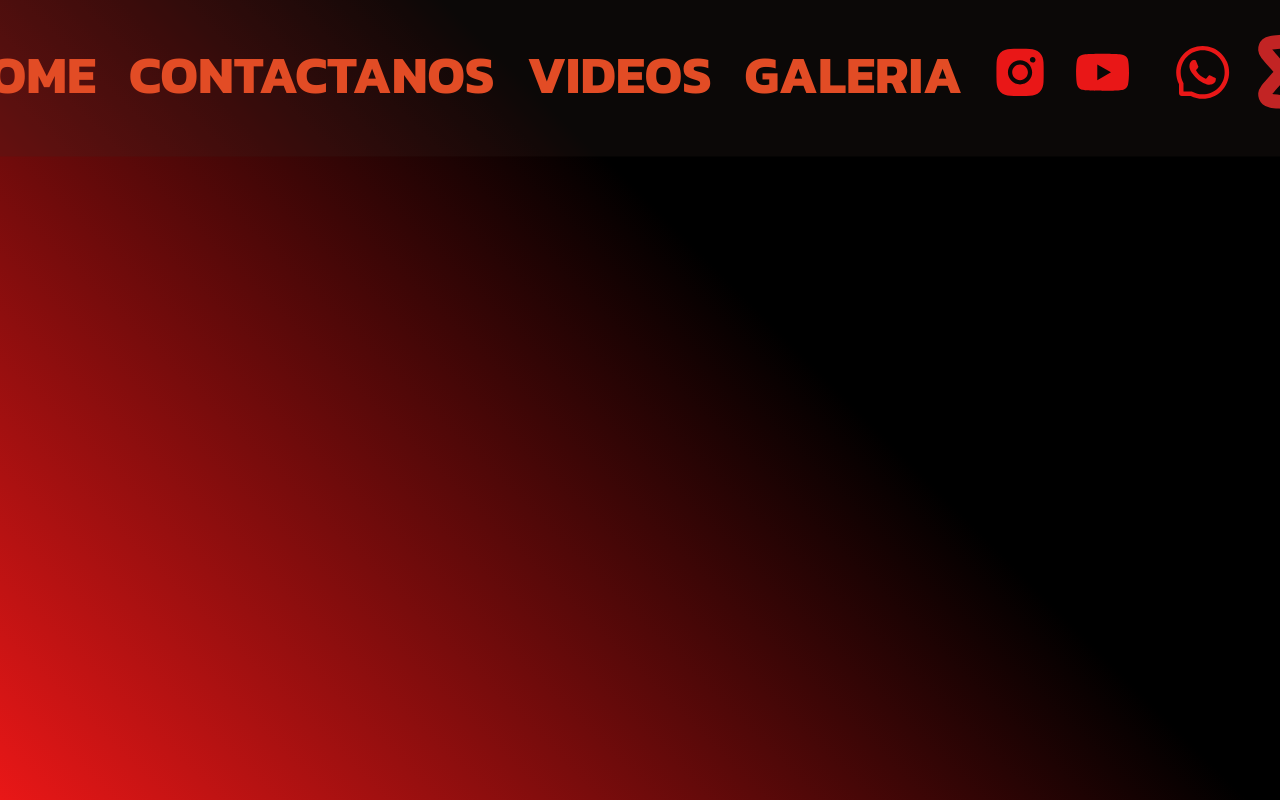
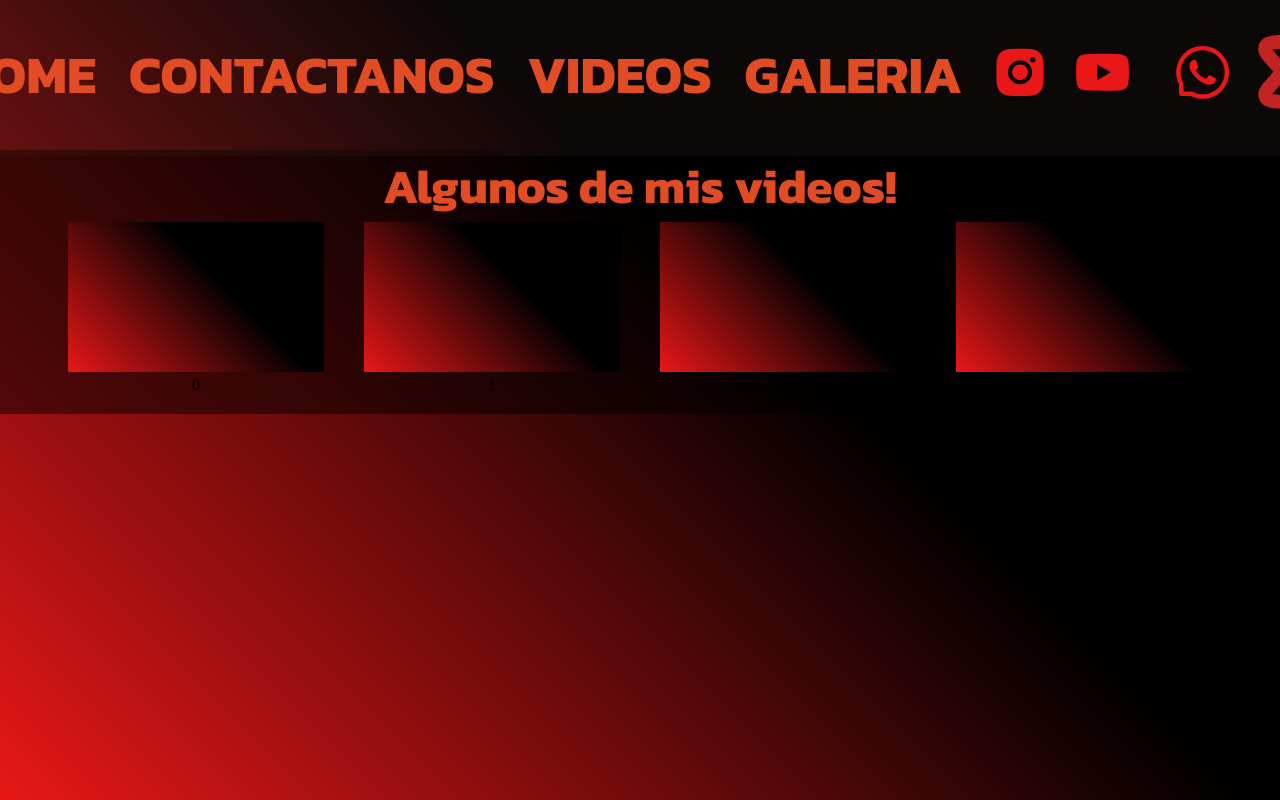
Before and after one commit to SalZeus/ferromusica-deploy, a React (Vite) app in the folder ferro/: page /videos in a window 1280 px wide. Built offline with nearby package versions, Linux system fonts and the light colour scheme; some icons are missing.

Commit message:
Adding video route and component

```diff
--- a/ferro/src/App.jsx
+++ b/ferro/src/App.jsx
@@ -1,7 +1,8 @@
 import { BrowserRouter, Routes, Route } from "react-router-dom";
-import Header from "./Components/Header/Header"
-import Home from "./Containers/Home/Home"
-import Gallery from "./Containers/Gallery/Gallery"
+import Header from "./Components/Header/Header";
+import Home from "./Containers/Home/Home";
+import Gallery from "./Containers/Gallery/Gallery";
+import VideoGallery from "./Containers/VideoGallery/VideoGallery.jsx";
 import './App.scss'
 function App() {
 
@@ -11,6 +12,7 @@ function App() {
       <Routes>
         <Route path="/" element={<Home />}></Route>
         <Route path="/gallery" element={<Gallery />}></Route>
+        <Route path="/videos" element={<VideoGallery />}></Route>
 
       </Routes>
     </BrowserRouter>
--- /dev/null
+++ b/ferro/src/Containers/VideoGallery/VideoGallery.jsx
@@ -0,0 +1,75 @@
+import { motion } from 'framer-motion';
+// import GalleryItems from "../../Constants/Images";
+import "./VideoGallery.scss"
+
+function VideoGallery() {
+
+    // const imageArray = Object.values(GalleryItems);
+
+    const videos = [
+        {
+          title: 'MIRAME OTRA VEZ',
+          description: 'Disfrutemos de momentos juntos! Estamos a un mensaje de distancia!',
+          videoUrl: 'https://www.youtube.com/embed/pvdZY4DbcHg?si=5N9v2qOjBUKmipOW',
+        },
+        {
+          title: 'CLANDESTINO',
+          description: 'Disfrutemos de momentos juntos! Estamos a un mensaje de distancia!',
+          videoUrl: 'https://www.youtube.com/embed/_1zwWmC1G4Q?si=OHNpwnJUKOEtwOYM',
+        },
+        {
+          title: 'HOY NO',
+          description: 'Disfrutemos de momentos juntos! Estamos a mensaje de distancia!',
+          videoUrl: 'https://www.youtube.com/embed/3vUxRmhIljs?si=R1JgDequdZbYaTdW',
+        },
+        {
+          title: 'SECRETO',
+          description: 'Disfrutemos de momentos juntos! Estamos a un mensaje de distancia!',
+          videoUrl: 'https://www.youtube.com/embed/vB8I-2uYd3o?si=PEddyQoq8pWkGhCX',
+        },
+      ];
+
+    return(
+
+        <motion.section className="gallery" id="galeria"
+        animate={{ x: [0, 100, 0] }}
+
+        >
+            <motion.div className="container"
+                animate={{ x: [0, 100, 0] }}
+            >
+                <motion.h1 animate={{ x: [0, 100, 0] }}>Algunos de mis videos!</motion.h1>
+                <motion.div className="image-container"
+                    animate={{ x: [0, 100, 0] }}
+                >
+                    {videos.map((title, description, videoUrl, index) => (
+                        <motion.div className="image" key={index}
+                            whileHover={{
+                                scale: 3,
+                                border: "10px",
+                                transition: {
+                                    duration: .3,
+                                    ease: "easeInOut"
+                                }
+                            }}
+                            whileInView={{opacity: 1}}
+                        >
+                            <iframe key={`video number ${index}`}
+                                width='100%'
+                                height='100%'
+                                frameBorder="0"
+                                src={videoUrl}
+                                title={title}
+                                allow='accelerometer; autoplay; clipboard-write; encrypted-media; gyroscope; picture-in-picture; web-share'
+                                allowFullScreen
+                            ></iframe>
+                            <p>{description}</p>
+                        </motion.div>
+                    ))}
+                </motion.div>
+            </motion.div>
+        </motion.section>
+    )
+}
+
+export default VideoGallery;
--- /dev/null
+++ b/ferro/src/Containers/VideoGallery/VideoGallery.scss
@@ -0,0 +1,43 @@
+section{
+    display: flex;
+    margin-top: 150px;
+    .container{
+        display: flex;
+        flex-wrap: wrap;
+        flex-direction: column;
+        text-align: center;
+        justify-content: center;
+        width: 100%;
+        height: auto;
+        align-items: center;
+        h1{
+            font-size: 3rem;
+            font-family: var(--text-font);
+            color: var(--orange);
+            align-self: center;
+        }
+        .image-container{
+            width: 100%;
+            height: auto;
+            object-fit: contain;
+            display: flex;
+            align-items: center;
+            justify-content: center;
+            flex-wrap: wrap;
+            flex-direction: row;
+            text-align: center;
+            justify-content: center;
+            .image{
+                width: 20%;
+                height: auto;
+                margin: 0px 20px 20px 20px;
+                img{
+                    width: 100%;
+                    height: auto;
+                    object-fit: contain;
+                    margin: 0px 20px 20px 20px;
+                }
+            }
+        }
+    }
+}
```
